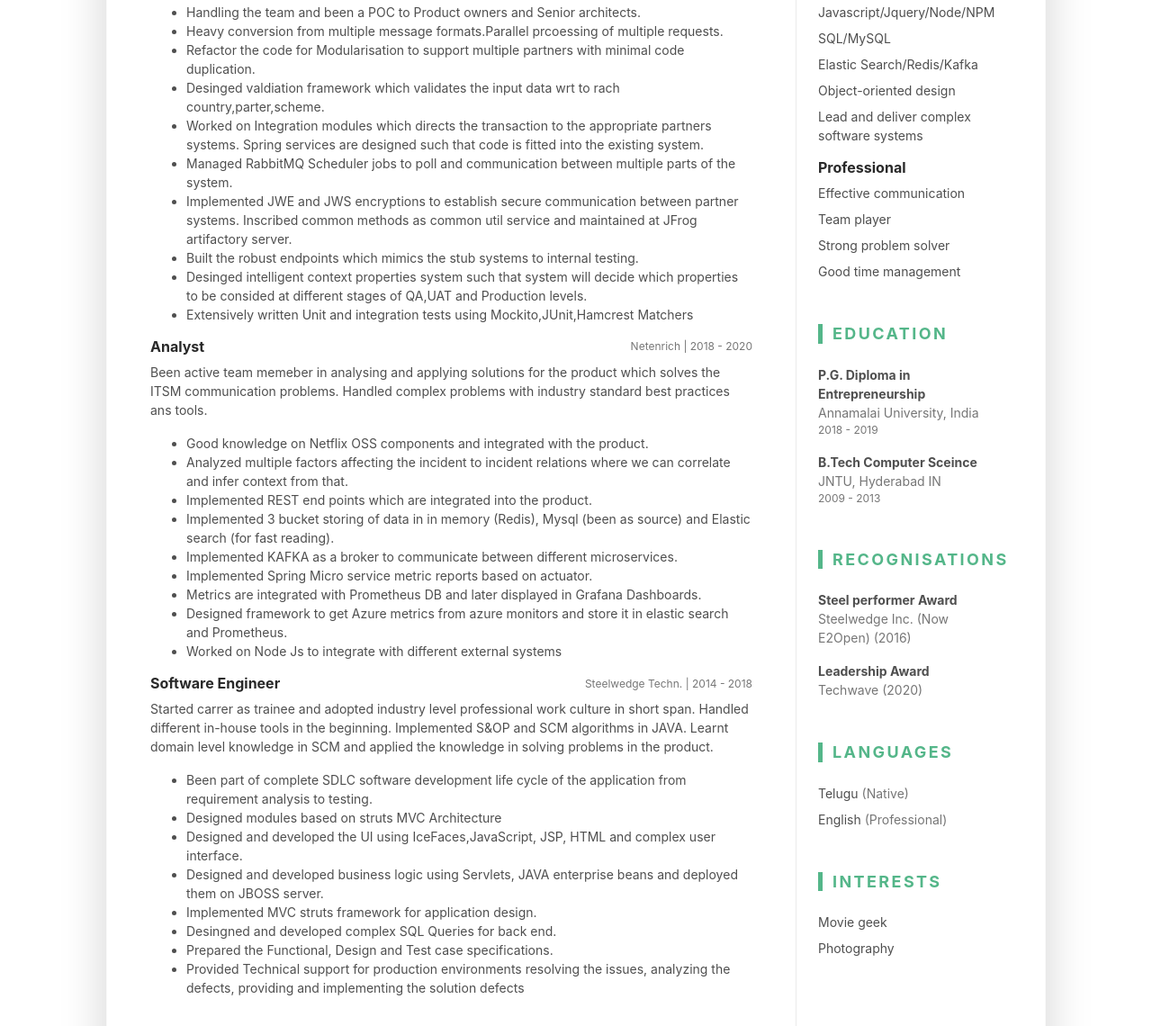
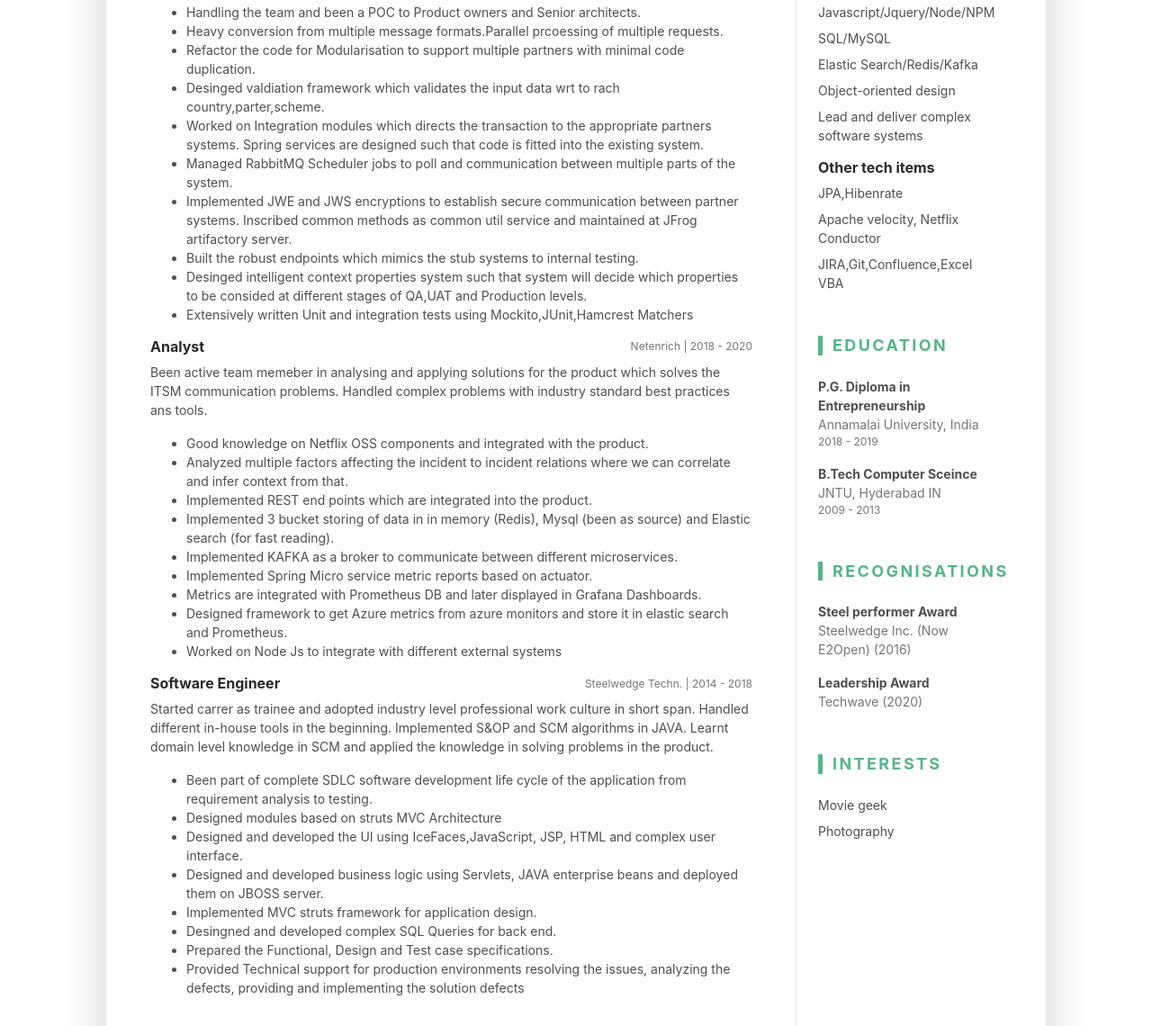
Before and after one commit to nyalla/nyalla.github.io, a website: page resume.html in a window 1280 px wide. Shown: the part 561-1701 px from the top of the page at 90% size. Drawn offline with Linux system fonts and the light colour scheme.

Commit message:
Update resume.html

```diff
--- a/resume.html
+++ b/resume.html
@@ -146,15 +146,15 @@
 											<li>Lead and deliver complex software systems</li>
 										</ul>
 									</div><!--//item-->
-									<div class="item">
-										<h4 class="item-title">Professional</h4>
+								<div class="item">
+										<h4 class="item-title">Other tech items</h4>
 										<ul class="list-unstyled resume-skills-list">
-											<li class="mb-2">Effective communication</li>
-											<li class="mb-2">Team player<li>
-												<li class="mb-2">Strong problem solver</li>
-												<li>Good time management</li>
+											<li class="mb-2">JPA,Hibenrate</li>
+											<li class="mb-2">Apache velocity, Netflix Conductor<li>
+												<li class="mb-2">JIRA,Git,Confluence,Excel VBA</li>
 											</ul>
-										</div><!--//item-->
+										</div>
+									<!--//item-->
 									</section><!--//skills-section-->
 									<section class="education-section py-3">
 										<h3 class="text-uppercase resume-section-heading mb-4">Education</h3>
@@ -184,14 +184,8 @@
 											</li>
 
 										</ul>
-									</section><!--//education-section-->
-									<section class="skills-section py-3">
-										<h3 class="text-uppercase resume-section-heading mb-4">Languages</h3>
-										<ul class="list-unstyled resume-lang-list">
-											<li class="mb-2">Telugu <span class="text-muted">(Native)</span></li>
-											<li>English <span class="text-muted">(Professional)</span></li>
-										</ul>
-									</section><!--//certificates-section-->
+									</section>
+							<!--//certificates-section-->
 									<section class="skills-section py-3">
 										<h3 class="text-uppercase resume-section-heading mb-4">Interests</h3>
 										<ul class="list-unstyled resume-interests-list mb-0">
```
